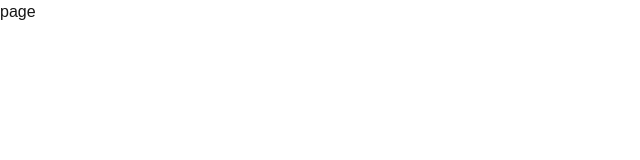
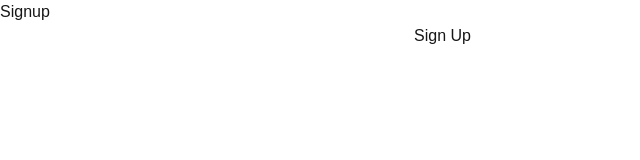
Before and after one commit to Huey-dev/classly, a Next.js app: page /signup in a window 1280 px wide. Shown: the top 160 px of the page, without its empty margins (0-640 px from the left). Built offline with nearby package versions, Linux system fonts and the light colour scheme.

Commit message:
Create signup form and keep track of users input

```diff
--- /dev/null
+++ b/src/app/(auth)/signup/component/SignupForm.tsx
@@ -0,0 +1,45 @@
+"use client";
+import Link from "next/link";
+
+import {
+  ChangeEventHandler,
+  FormEventHandler,
+  useEffect,
+  useState,
+} from "react";
+
+type formDataType = {
+  email: string;
+  password: string;
+};
+const SignupForm = ({}) => {
+  // keep track of users input
+  const [formData, setFormData] = useState<formDataType>({
+    email: "",
+    password: "",
+  });
+
+  const [error, setError] = useState<string | null>(null);
+  const [loading, setLoading] = useState(false);
+  const [showPassword, setShowPassword] = useState(false);
+  const handleChange: ChangeEventHandler<HTMLInputElement> = (e) => {
+    const inputElem = e.target;
+  };
+  const handleSubmit: FormEventHandler<HTMLFormElement> = async (e) => {
+    e.preventDefault();
+    setLoading(true);
+  };
+
+  return (
+    <form onSubmit={handleSubmit}>
+      <input name="email" onChange={handleChange} value={formData.email} />
+      <input
+        name="password"
+        onChange={handleChange}
+        value={formData.password}
+      />
+      <button type="submit">{loading ? "Loading..." : "Sign Up"}</button>
+    </form>
+  );
+};
+export default SignupForm;
--- a/src/app/(auth)/signup/page.tsx
+++ b/src/app/(auth)/signup/page.tsx
@@ -1,8 +1,13 @@
 import React from 'react'
-
+import SignupForm from './component/SignupForm'
 const page = () => {
   return (
-    <div>page</div>
+  <div>
+      <h1>Signup</h1>
+      <SignupForm
+
+      />
+    </div>
   )
 }
 
```
